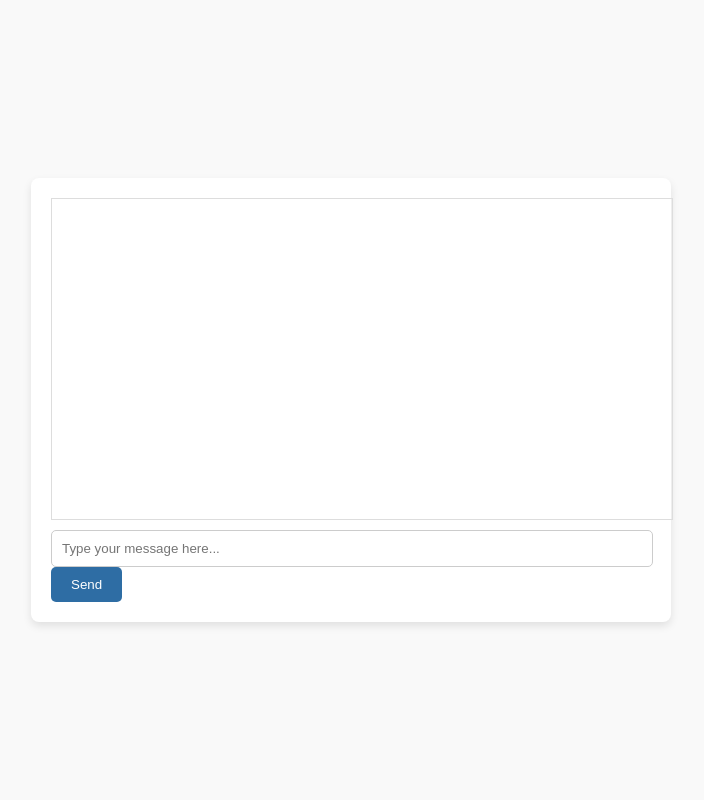
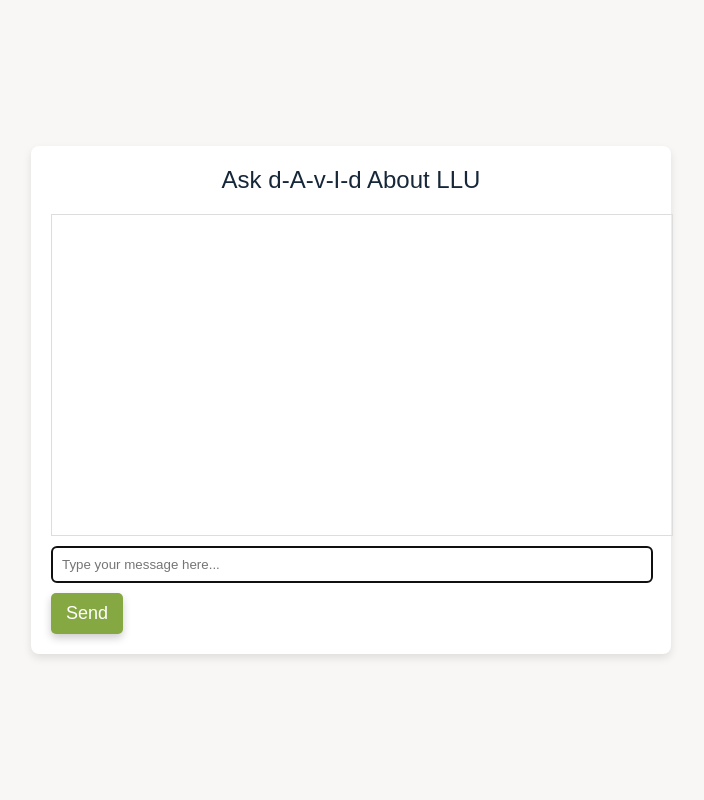
Before and after one commit to LivinLL/chatbase-real, a Flask app: page / in a window 1280 px wide. Shown: the whole page, without its empty margins (289-993 px from the left). Run offline with Flask 3, Linux system fonts and the light colour scheme.

Commit message:
Added LLU CSS and Cursor in Chat Box

```diff
--- a/templates/index.html
+++ b/templates/index.html
@@ -3,11 +3,11 @@
 <head>
     <meta charset="UTF-8">
     <meta name="viewport" content="width=device-width, initial-scale=1.0">
-    <title>Chat with d-A-v-I-d</title>
+    <title>Ask d-A-v-I-d About LLU</title>
     <style>
         body {
             font-family: Arial, sans-serif;
-            background-color: #f9f9f9;
+            background-color: #f8f7f5; /* LLU background color */
             margin: 0;
             padding: 0;
             display: flex;
@@ -30,31 +30,45 @@
             margin-bottom: 10px;
             overflow-y: auto;
             padding: 10px;
+            font-size: 16px;
+            color: #333;
         }
         input[type="text"] {
             width: calc(100% - 20px);
             padding: 10px;
             border-radius: 5px;
             border: 1px solid #ccc;
+            margin-bottom: 10px;
         }
-        button {
-            padding: 10px 20px;
-            background: #2e6da4;
+        .submit-btn {
+            font-size: 18px;
+            padding: 10px 15px;
+            background-color: #85A842; /* LLU green */
             color: white;
             border: none;
             border-radius: 5px;
             cursor: pointer;
+            transition: background-color 0.3s ease, box-shadow 0.3s ease;
+            box-shadow: 0 4px 8px rgba(0, 0, 0, 0.2);
         }
-        button:hover {
-            background: #22597e;
+        .submit-btn:hover {
+            background-color: #162739; /* LLU dark navy */
+            box-shadow: 0 6px 12px rgba(0, 0, 0, 0.3);
+        }
+        .title {
+            text-align: center;
+            font-size: 24px;
+            color: #162739; /* LLU dark navy */
+            margin-bottom: 20px;
         }
     </style>
 </head>
 <body>
     <div class="chat-container">
+        <div class="title">Ask d-A-v-I-d About LLU</div>
         <div id="message-box"></div>
-        <input type="text" id="user-input" placeholder="Type your message here..." />
-        <button onclick="sendMessage()">Send</button>
+        <input type="text" id="user-input" placeholder="Type your message here..." autofocus />
+        <button class="submit-btn" onclick="sendMessage()">Send</button>
     </div>
 
     <!-- Include marked.js library -->
@@ -87,7 +101,6 @@
             const data = await response.json();
 
             // Parse and render Markdown
-            console.log(typeof marked); // Debug to check if marked.js is loaded
             const parsedReply = marked.parse(data.reply || data.error);
 
             // Append assistant reply
```
